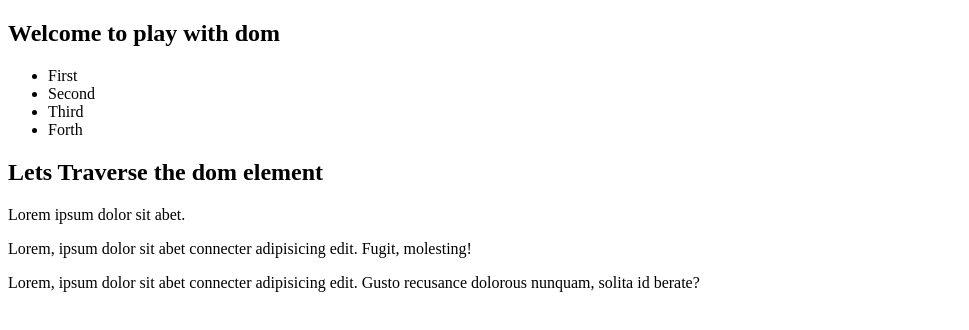
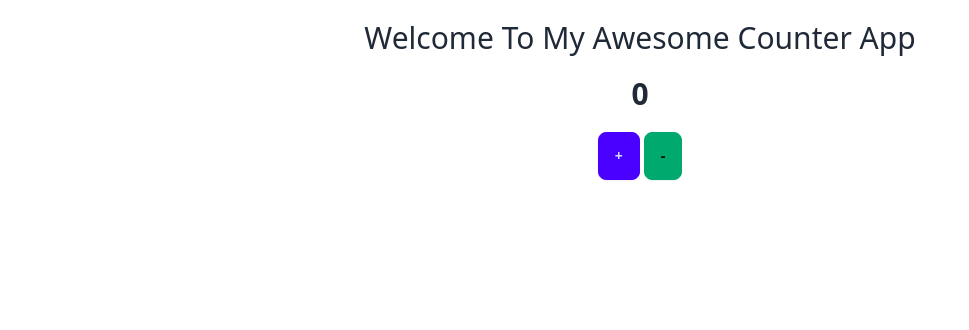
Before and after one commit to devjahid1/Counter, a plain HTML site: page index.html in a window 1280 px wide. Shown: the whole page, without its empty margins (0-969 px from the left). Drawn offline with nearby package versions, Linux system fonts and the light colour scheme.

Commit message:
second commit

```diff
--- a/index.html
+++ b/index.html
@@ -1,26 +1,23 @@
 <!DOCTYPE html>
-<html lang="en">
+<html lang="en" data-theme="light">
 <head>
     <meta charset="UTF-8">
     <meta name="viewport" content="width=device-width, initial-scale=1.0">
+    <link href="https://cdn.jsdelivr.net/npm/daisyui@4.12.10/dist/full.min.css" rel="stylesheet" type="text/css" />
+<script src="https://cdn.tailwindcss.com"></script>
+    <script src="https://cdn.tailwindcss.com"></script>
     <title>DOM</title>
 </head>
 <body>
 
-    <h2 id="title">Welcome to play with dom</h2>
+    <h1 class="text-3xl text-center mt-5">Welcome To My Awesome Counter App</h1>
 
-    <ul>
-        <li class="li">First</li>
-        <li class="li">Second</li>
-        <li class="li">Third</li>
-        <li class="li">Forth</li>
-    </ul>
+    <div class="text-center">
+        <h1 id="count" class="my-5 text-3xl font-bold">0</h1>
+        <button id="plus-btn" class="btn btn-primary">+</button>
+        <button id="minus-btn" class="btn btn-success">-</button>
+    </div>
 
-    <h2>Lets Traverse the dom element</h2>
-
-    <p>Lorem ipsum dolor sit abet.</p>
-    <p>Lorem, ipsum dolor sit abet connecter adipisicing edit. Fugit, molesting!</p>
-    <p>Lorem, ipsum dolor sit abet connecter adipisicing edit. Gusto recusance dolorous nunquam, solita id berate?</p>
 
     <script src="/JS/script.js"></script>
 </body>
--- /dev/null
+++ b/tailwind.config.js
@@ -0,0 +1,8 @@
+/** @type {import('tailwindcss').Config} */
+module.exports = {
+    content: ["./src/**/*.{html,js}"],
+    theme: {
+      extend: {},
+    },
+    plugins: [],
+  }
```
